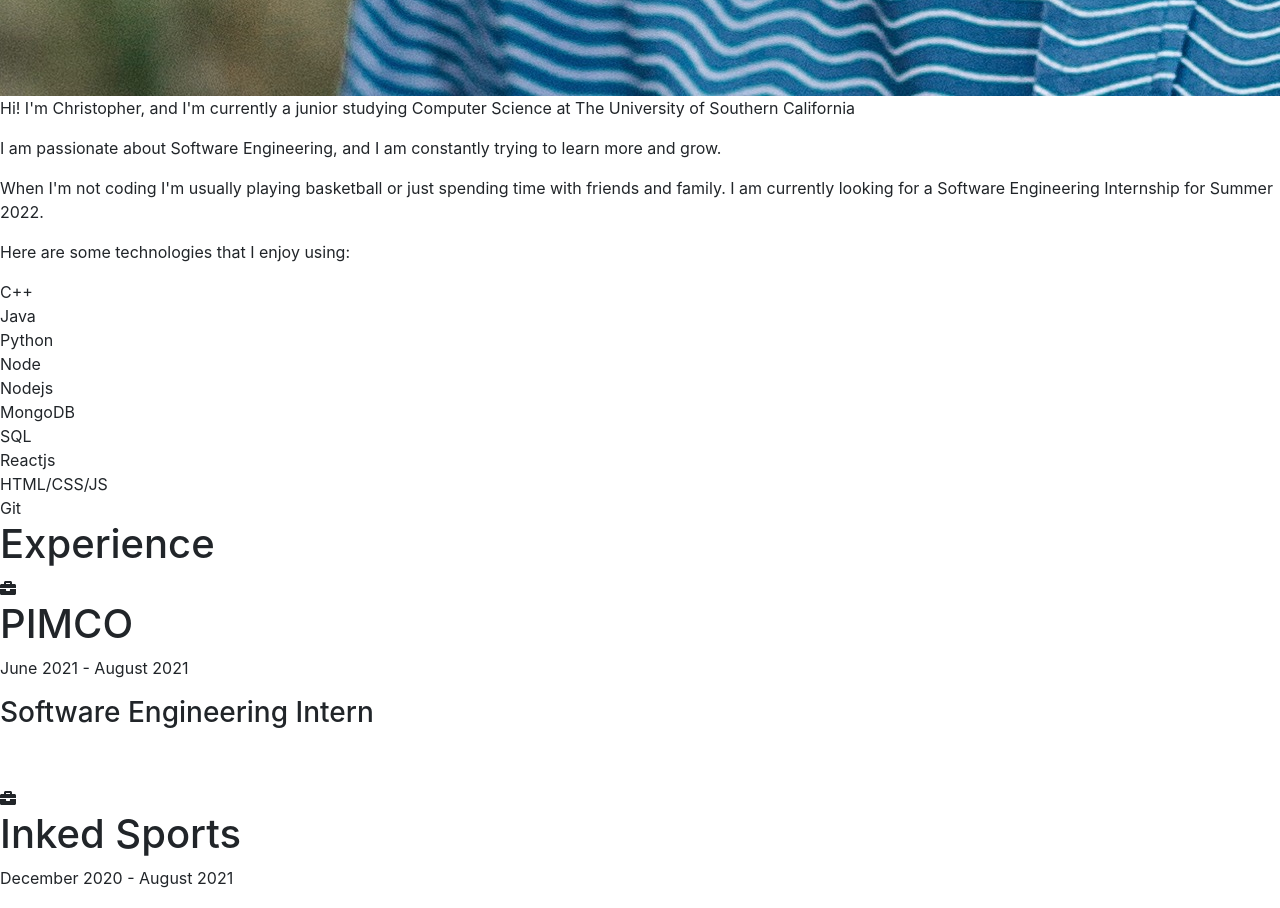
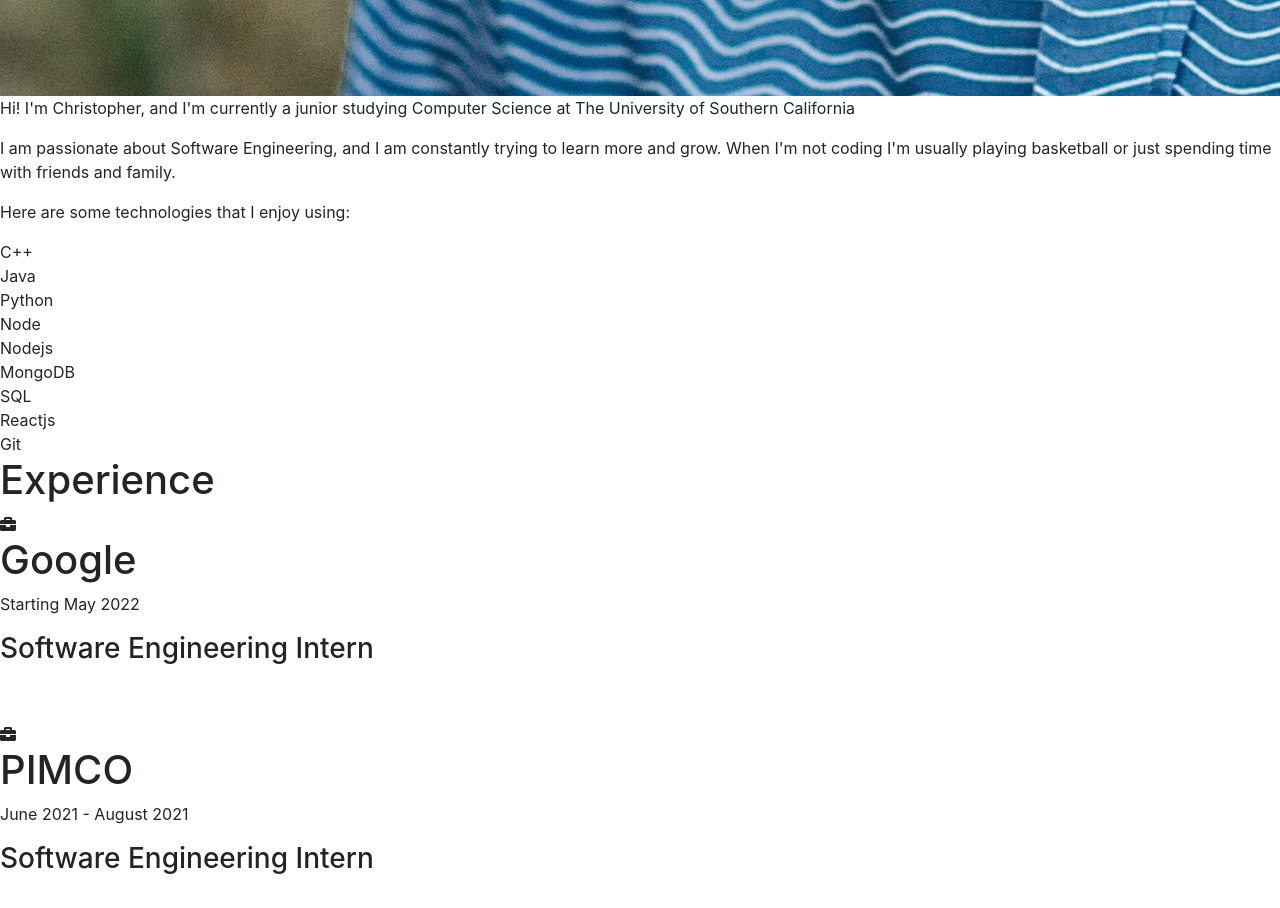
Before and after one commit to chrisbcooper/personalwebsite, a React (Create React App) app: page / in a window 1280 px wide. Shown: the part 2880-3788 px from the top of the page. Built offline with nearby package versions, Linux system fonts and the light colour scheme; the HTML template or start-up script is replaced by a standard one.

Commit message:
Add google internship

```diff
--- a/src/components/Experience/Experience.js
+++ b/src/components/Experience/Experience.js
@@ -7,6 +7,12 @@ function Experience() {
 		<div id='experience' className='font'>
 			<h1>Experience</h1>
 			<div className='experience-container'>
+				<ExperiencePage
+					position='Software Engineering Intern'
+					time='Starting May 2022'
+					name='Google'
+				/>
+				<div style={{ height: 40 }} />
 				<ExperiencePage
 					position='Software Engineering Intern'
 					time='June 2021 - August 2021'
--- a/src/components/Pages/AboutMe.js
+++ b/src/components/Pages/AboutMe.js
@@ -13,14 +13,9 @@ function AboutMe() {
 				<p>
 					{' '}
 					I am passionate about Software Engineering, and I am
-					constantly trying to learn more and grow.{' '}
-				</p>
-				<p></p>
-				<p>
-					When I'm not coding I'm usually playing basketball or just
-					spending time with friends and family. I am currently
-					looking for a Software Engineering Internship for Summer
-					2022.
+					constantly trying to learn more and grow. When I'm not
+					coding I'm usually playing basketball or just spending time
+					with friends and family.
 				</p>
 				<p></p>
 				<p>Here are some technologies that I enjoy using:</p>
@@ -33,7 +28,6 @@ function AboutMe() {
 					<div className='aboutme-list'>MongoDB</div>
 					<div className='aboutme-list'>SQL</div>
 					<div className='aboutme-list'>Reactjs</div>
-					<div className='aboutme-list'>HTML/CSS/JS</div>
 					<div className='aboutme-list'>Git</div>
 				</div>
 			</div>
```
